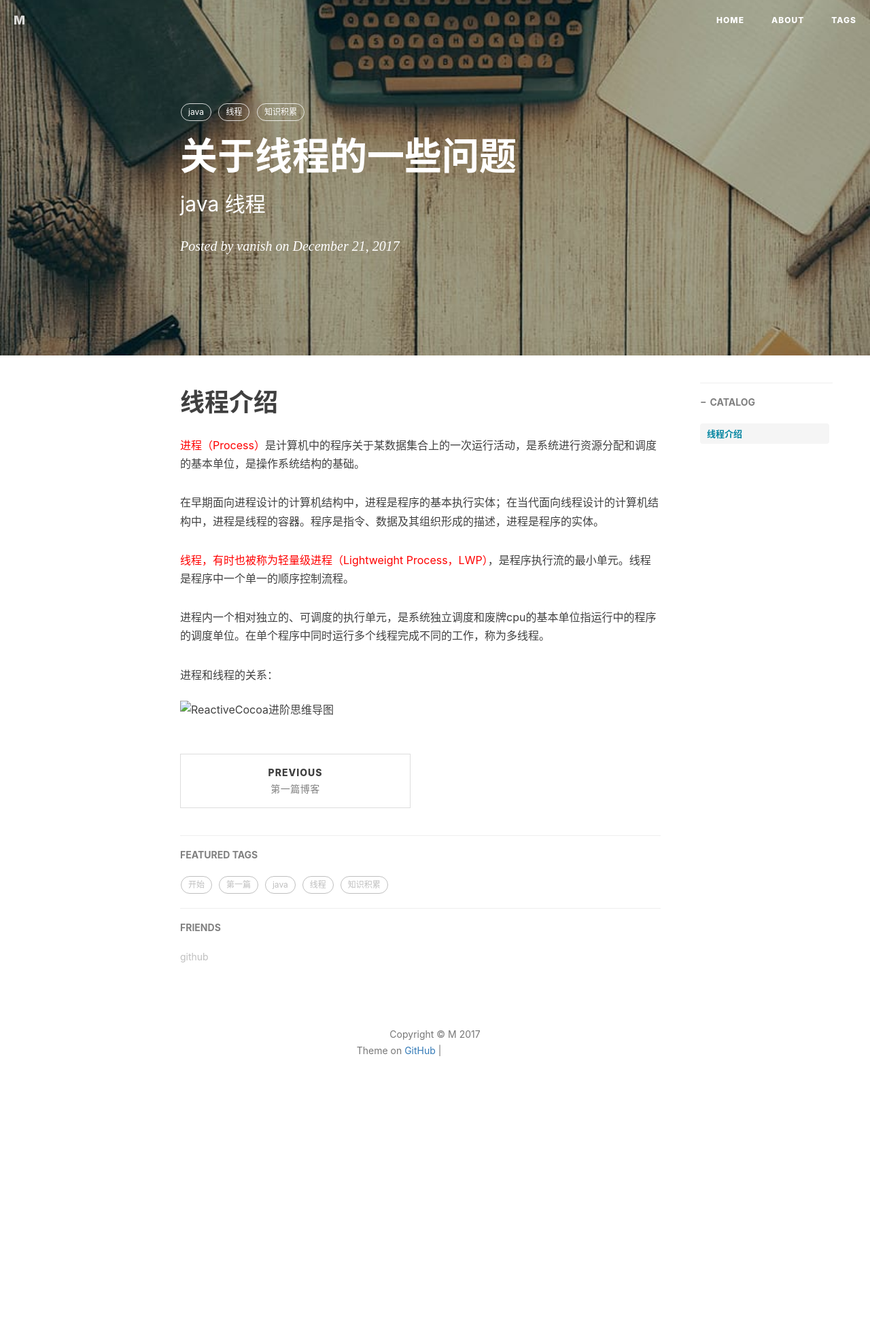
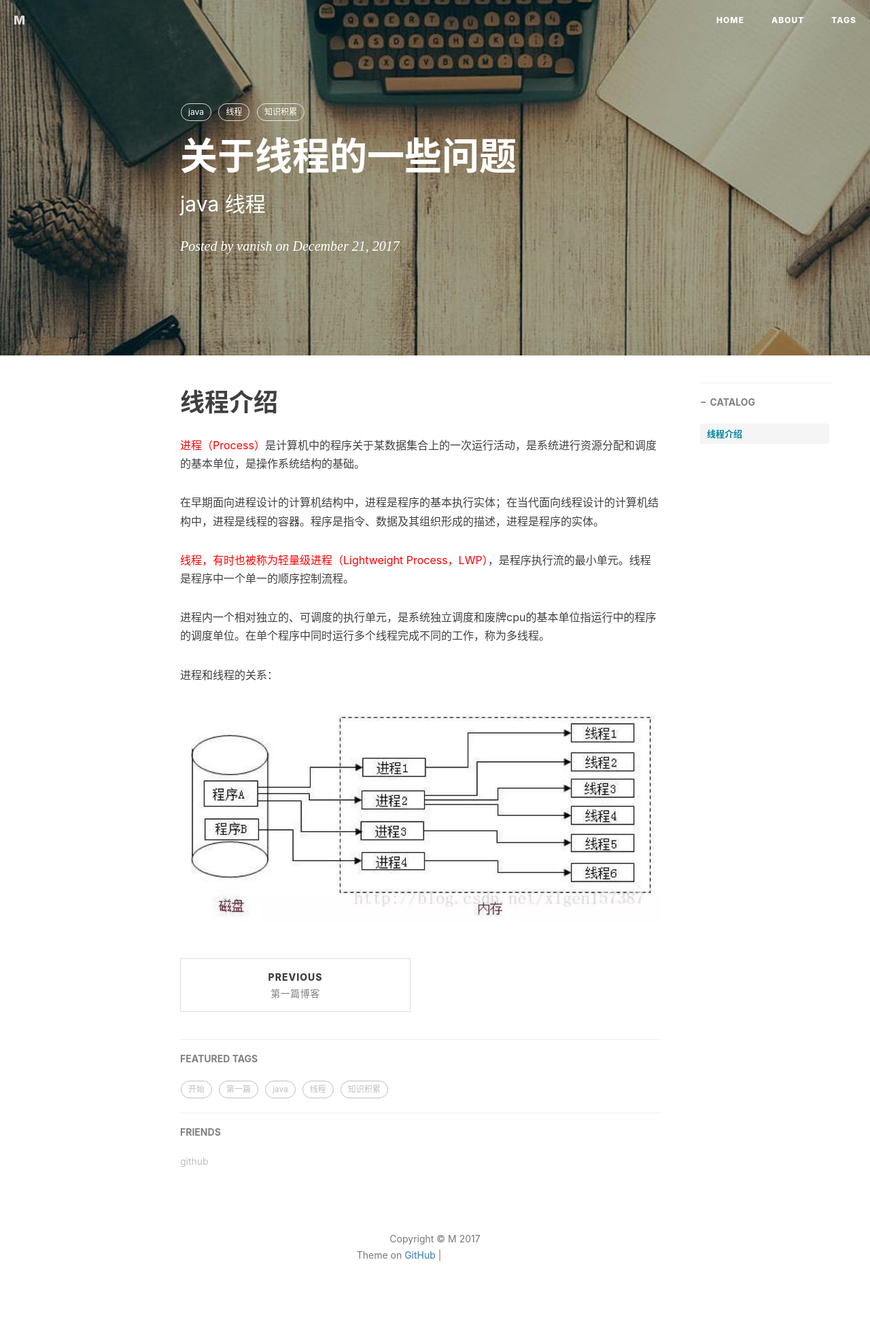
Before and after one commit to vanishma/vanishma.github.io, a Jekyll site: the page built from _posts/2017-12-21-关于线程的一些问题.md, in a window 1280 px wide. Shown: the whole page at 68% size. Built offline with Jekyll 4.4.1, drawn with Linux system fonts in a browser that asks for light colours; nearby versions of some CDN libraries; comment, search, counter and statistics services are not loaded; before the commit the page ends 1650 px from its top, so only the background shows below that; grey boxes are pictures that could not be loaded.

Commit message:
修改文章中图片路径

```diff
--- a/_posts/2017-12-21-关于线程的一些问题.md
+++ b/_posts/2017-12-21-关于线程的一些问题.md
@@ -21,4 +21,4 @@ tags:
 进程内一个相对独立的、可调度的执行单元，是系统独立调度和废牌cpu的基本单位指运行中的程序的调度单位。在单个程序中同时运行多个线程完成不同的工作，称为多线程。
 
 进程和线程的关系：
-![ReactiveCocoa进阶思维导图](../img/20171221101323.jpg)
+![ReactiveCocoa进阶思维导图](/img/20171221101323.jpg)
```
